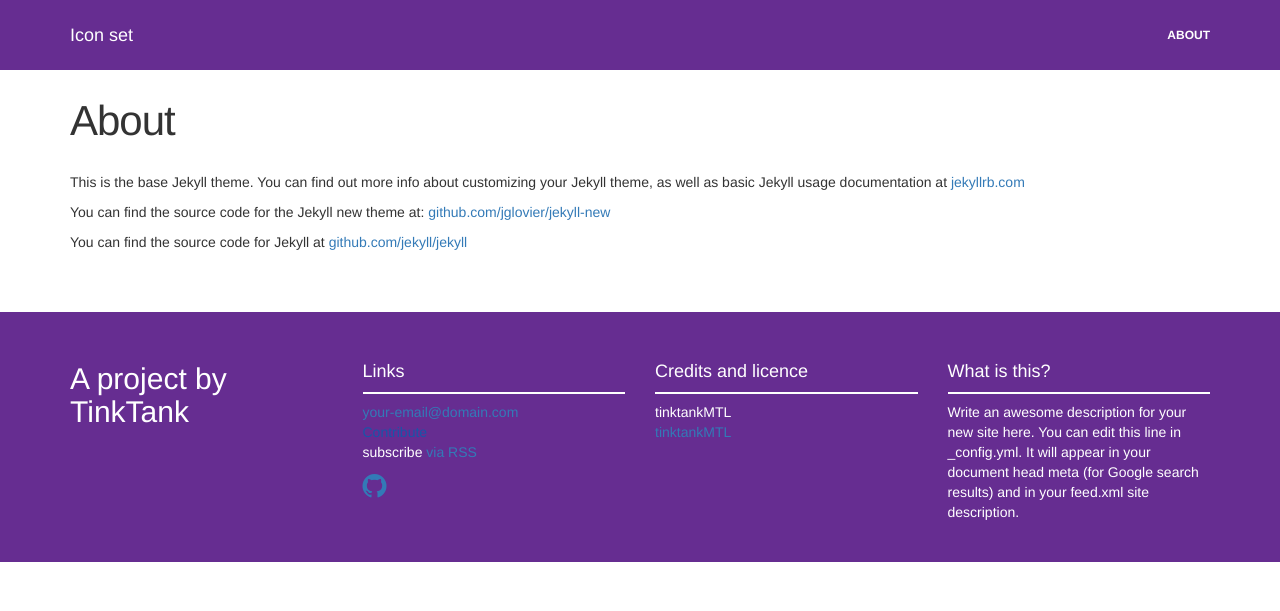
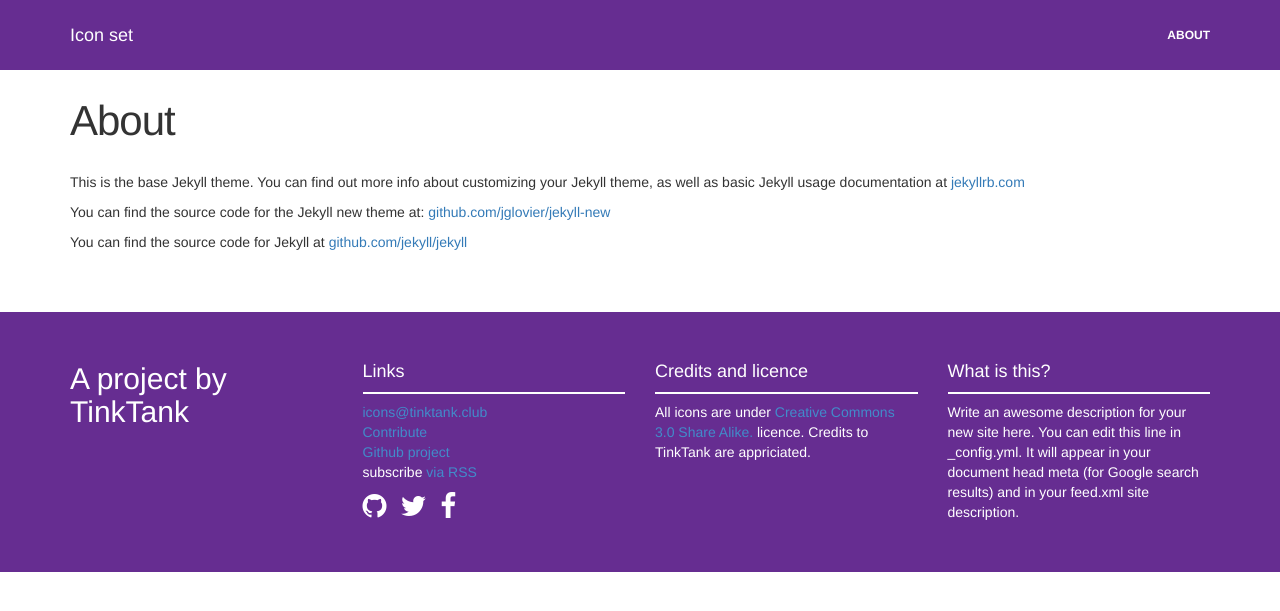
Before and after one commit to TinkTankMTL/icon-set, a Jekyll site: the page built from about.md, in a window 1280 px wide. Shown: the top 611 px of the page. Built offline with Jekyll 4.4.1, drawn with Linux system fonts in a browser that asks for light colours; nearby versions of some CDN libraries.

Commit message:
Nearly there

```diff
--- a/_config.yml
+++ b/_config.yml
@@ -1,6 +1,6 @@
 # Site settings
 title: Icon set
-email: your-email@domain.com
+email: icons@tinktank.club
 description: > # this means to ignore newlines until "baseurl:"
   Write an awesome description for your new site here. You can edit this
   line in _config.yml. It will appear in your document head meta (for
--- a/_includes/footer.html
+++ b/_includes/footer.html
@@ -13,30 +13,19 @@
         <ul class="contact-list">
           <li><a href="mailto:{{ site.email }}">{{ site.email }}</a></li>
           <li><a href="">Contribute</a></li>
+          <li><a href="https://github.com/TinkTankMTL/icon-set">Github project</a>
           <li> <p class="rss-subscribe">subscribe <a href="{{ "/feed.xml" | prepend: site.baseurl }}">via RSS</a></p></li>
         </ul>
-        <a href="https://github.com/TinkTankMTL/icon-set"><i class="fa fa-github fa-2x"></i></a>
+        <a href="https://github.com/TinkTankMTL"><i class="fa fa-github fa-2x"></i></a>
+        <a href="http://twitter.com/tinktankMTL"><i class="fa fa-twitter fa-2x"></i></a>
+        <a href="https://www.facebook.com/groups/1459614080942550/"><i class="fa fa-facebook fa-2x"></i></a>
+
       </div>
 
       <div class="col-md-3">
         <h3>Credits and licence</h3>
         <div class="hline-w"></div>
-        <ul class="social-media-list">
-          {% if site.github_username %}
-          <li>
-              <span class="username">{{ site.github_username }}</span>
-            </a>
-          </li>
-          {% endif %}
-
-          {% if site.twitter_username %}
-          <li>
-            <a href="https://twitter.com/{{ site.twitter_username }}">
-              <span class="username">{{ site.twitter_username }}</span>
-            </a>
-          </li>
-          {% endif %}
-        </ul>
+        <p>All icons are under <a href="https://creativecommons.org/licenses/by/3.0">Creative Commons 3.0 Share Alike.</a> licence. Credits to TinkTank are appriciated.</p>
       </div>
 
       <div class="col-md-3">
--- a/style.css
+++ b/style.css
@@ -37,12 +37,6 @@ a {
 .page-content {
     margin-top: 50px;
 }
-.footer {
-    background-color: #662D91;
-    color:white;
-    padding-top: 30px;
-    padding-bottom: 30px;
-}
 .dl-info {
     position: absolute;
     top: 0px;
@@ -67,3 +61,16 @@ a {
     border-bottom: 2px solid white;
     margin-bottom: 8px;
 }
+.footer {
+    background-color: #662D91;
+    color:white;
+    padding-top: 30px;
+    padding-bottom: 40px;
+}
+.footer a {
+    color: #428bca;
+}
+.footer .fa {
+    margin-right: 10px;
+    color: white;
+}
```
